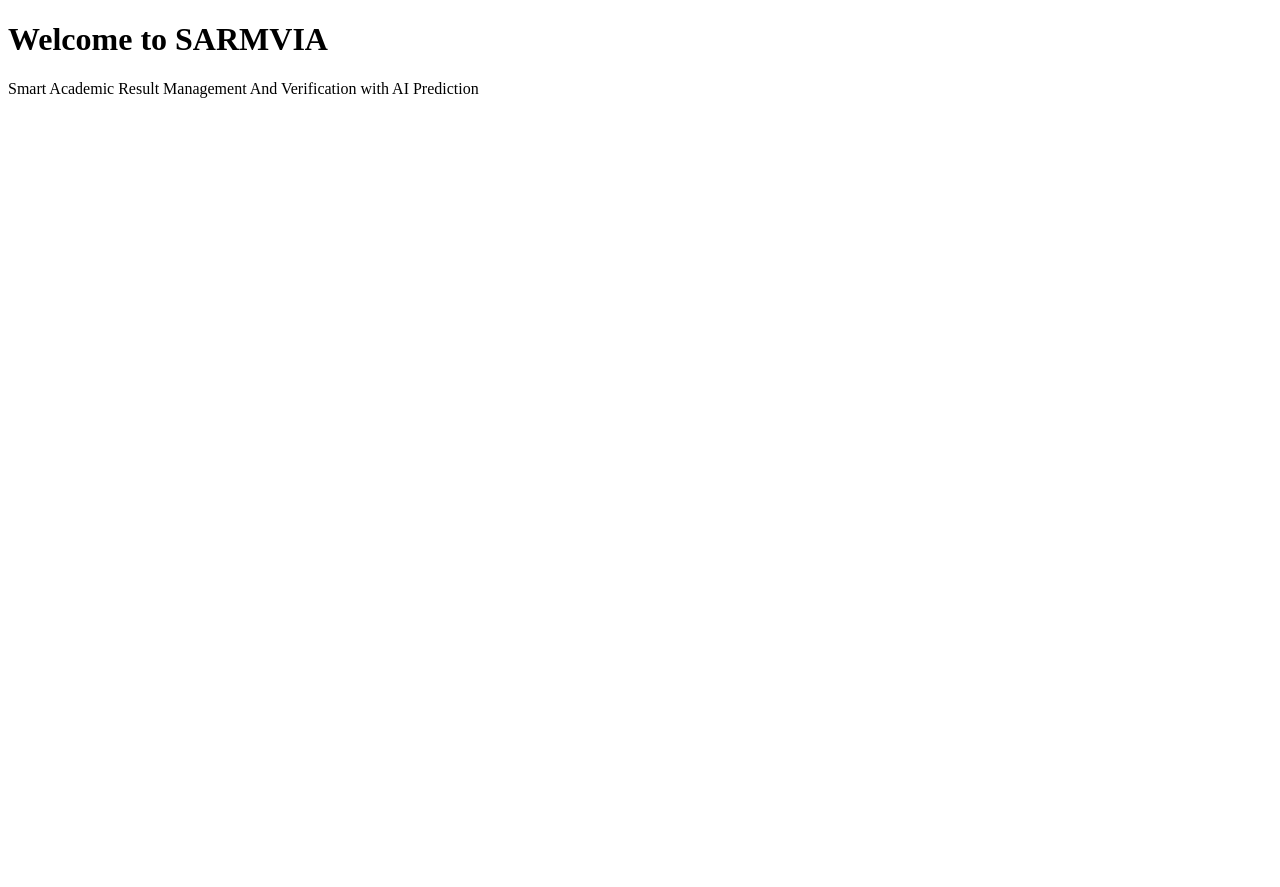
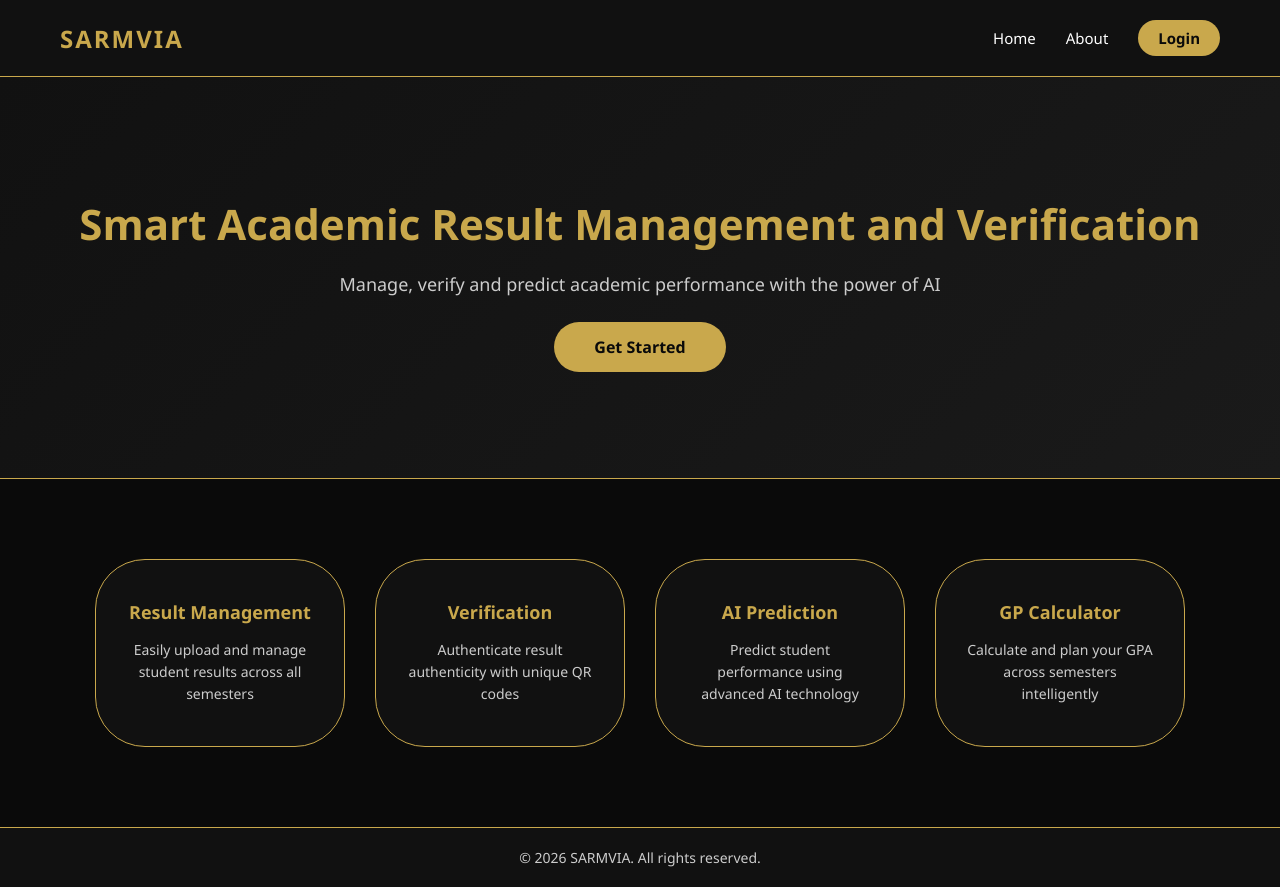
Before and after one commit to RichardOffodile/SARMVIA, a Flask app: page / in a window 1280 px wide. Before the commit the page ends 98 px from the top, so only its background shows below. Run offline with Flask 3, Linux system fonts and the light colour scheme.

Commit message:
Added landing page with styling

```diff
--- /dev/null
+++ b/static/css/style.css
@@ -0,0 +1,138 @@
+* {
+    margin: 0;
+    padding: 0;
+    box-sizing: border-box;
+    font-family: 'Segoe UI', Tahoma, Geneva, Verdana, sans-serif;
+}
+
+body {
+    background-color: #0a0a0a;
+    color: #ffffff;
+}
+
+/* NAVBAR */
+.navbar {
+    display: flex;
+    justify-content: space-between;
+    align-items: center;
+    padding: 20px 60px;
+    background-color: #111111;
+    border-bottom: 1px solid #c9a84c;
+}
+
+.navbar_logo {
+    font-size: 24px;
+    font-weight: 700;
+    color: #c9a84c;
+    letter-spacing: 2px;
+}
+
+.navbar_links {
+    display: flex;
+    align-items: center;
+}
+
+.navbar_link {
+    color: #ffffff;
+    text-decoration: none;
+    margin-left: 30px;
+    font-size: 15px;
+    transition: color 0.3s ease-in-out;
+}
+
+.navbar_link--btn {
+    background-color: #c9a84c;
+    color: #0a0a0a;
+    padding: 8px 20px;
+    border-radius: 50px;
+    font-weight: 600;
+}
+
+.navbar_link--btn:hover {
+    background-color: #b8973b;
+}
+
+/* HERO */
+.hero {
+    text-align: center;
+    padding: 120px 60px;
+    background: linear-gradient(135deg, #111111, #1a1a1a);
+    border-bottom: 1px solid #c9a84c;
+}
+
+.hero_title {
+    font-size: 42px;
+    color: #c9a84c;
+    margin-bottom: 20px;
+    line-height: 1.3;
+}
+
+.hero_subtitle {
+    font-size: 18px;
+    color: #cccccc;
+    margin-bottom: 40px;
+}
+
+.hero_btn {
+    background-color: #c9a84c;
+    color: #0a0a0a;
+    padding: 14px 40px;
+    border-radius: 50px;
+    text-decoration: none;
+    font-weight: 700;
+    font-size: 16px;
+    transition: background-color 0.3s;
+}
+
+.hero_btn:hover {
+    background-color: #b8973b;
+}
+
+/* FEATURES */
+.features {
+    display: flex;
+    justify-content: center;
+    flex-wrap: wrap;
+    gap: 30px;
+    padding: 80px 60px;
+    background-color: #0a0a0a;
+}
+
+.feature-card {
+    background-color: #111111;
+    border: 1px solid #c9a84c;
+    border-radius: 50px;
+    padding: 40px 30px;
+    width: 250px;
+    text-align: center;
+    transition: transform 0.3s;
+}
+
+.feature-card:hover {
+    transform: translateY(-5px);
+}
+
+.feature-card_title {
+    color: #c9a84c;
+    margin-bottom: 15px;
+    font-size: 18px;
+}
+
+.feature-card_text {
+    color: #cccccc;
+    font-size: 14px;
+    line-height: 1.6;
+}
+
+/* FOOTER */
+.footer {
+    text-align: center;
+    padding: 20px;
+    background-color: #111111;
+    border-top: 1px solid #c9a84c;
+}
+
+.footer_text {
+    color: #cccccc;
+    font-size: 14px;
+}
--- a/templates/index.html
+++ b/templates/index.html
@@ -4,9 +4,50 @@
     <meta charset="UTF-8">
     <meta name="viewport" content="width=device-width, initial-scale=1.0">
     <title>SARMVIA</title>
+    <link rel="stylesheet" href="{{url_for ('static', filename='css/style.css') }}">
 </head>
 <body>
-    <H1>Welcome to SARMVIA</H1>
-    <p>Smart Academic Result Management And Verification with AI Prediction</p>
+
+      <!-----NAVBAR---->
+     <nav class="navbar">
+        <div class="navbar_logo">SARMVIA</div>
+        <div class="navbar_links">
+            <a class="navbar_link" href="#">Home</a>
+            <a class="navbar_link" href="#">About</a>
+            <a class="navbar_link navbar_link--btn" href="#" class="btn-login">Login</a>
+        </div>
+     </nav>
+
+      <!-----HERO ---->
+     <section class="hero">
+        <h1 class="hero_title">Smart Academic Result Management and Verification</h1>
+        <p class="hero_subtitle">Manage, verify and predict academic performance with the power of AI</p>
+        <a class="hero_btn" href="#" class="btn-primary">Get Started</a>
+     </section>
+
+      <!-----FEATURES ---->
+     <section class="features">
+        <div class="feature-card">
+            <h3 class="feature-card_title">Result Management</h3>
+            <p class="feature-card_text">Easily upload and manage student results across all semesters</p>
+        </div>
+        <div class="feature-card">
+            <h3 class="feature-card_title">Verification</h3>
+            <p class="feature-card_text">Authenticate result authenticity with unique QR codes</p>
+        </div>
+        <div class="feature-card">
+            <h3 class="feature-card_title">AI Prediction</h3>
+            <p class="feature-card_text">Predict student performance using advanced AI technology</p>
+        </div>
+        <div class="feature-card">
+            <h3 class="feature-card_title">GP Calculator</h3>
+            <p class="feature-card_text">Calculate and plan your GPA across semesters intelligently</p>
+        </div>
+     </section>
+
+     <!-----FOOTER---->
+     <footer class="footer">
+        <p class="footer_text">&copy; 2026 SARMVIA. All rights reserved.</p>
+     </footer>
 </body>
 </html>
```
